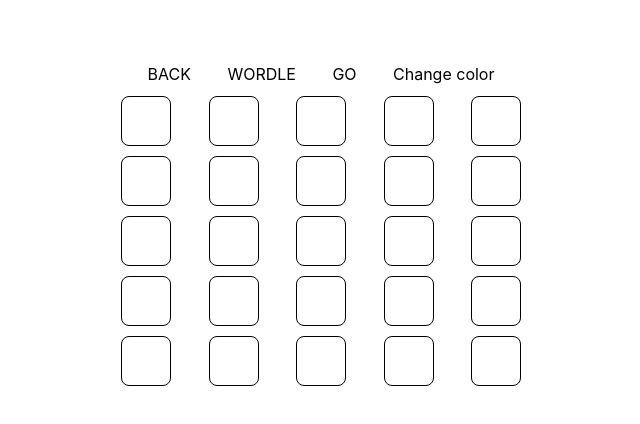
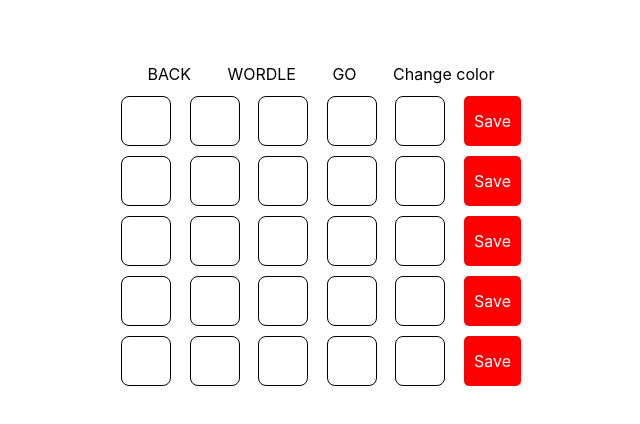
Before and after one commit to danilodejesus/dd3-worlde, a React (Create React App) app: page / in a window 1280 px wide. Both pictures are taken after a click on the button "!JUGAR¡". Shown: the top 424 px of the page, without its empty margins (319-959 px from the left). Built offline with nearby package versions, Linux system fonts and the light colour scheme.

Commit message:
forms ready

```diff
--- a/src/App.tsx
+++ b/src/App.tsx
@@ -22,11 +22,44 @@
   const errorMessage = false;
 
   const { register, handleSubmit, watch, formState: { errors } } = useForm();
+  const { register: register2, handleSubmit: handleSubmit2} = useForm();
+  const { register: register3, handleSubmit: handleSubmit3} = useForm();
+  const { register: register4, handleSubmit: handleSubmit4} = useForm();
+  const { register: register5, handleSubmit: handleSubmit5} = useForm();
+
   const onSubmit = (data: any) => {
     const wordForm = data.first + data.second + data.third + data.four + data.five;
-    // const wordFormMayus = wordForm.toUpperCase();
-    // console.log(wordSelected, wordFormMayus);
-    // console.log('comparation: ', wordSelected === wordFormMayus)
+    const wordFormMayus = wordForm.toUpperCase();
+    console.log(wordSelected, wordFormMayus);
+    console.log('comparation: ', wordSelected === wordFormMayus)
+  };
+
+  const onSubmit2 = (data: any) => {
+    const wordForm = data.first + data.second + data.third + data.four + data.five;
+    const wordFormMayus = wordForm.toUpperCase();
+    console.log(wordSelected, wordFormMayus);
+    console.log('comparation: ', wordSelected === wordFormMayus)
+  };
+
+  const onSubmit3 = (data: any) => {
+    const wordForm = data.first + data.second + data.third + data.four + data.five;
+    const wordFormMayus = wordForm.toUpperCase();
+    console.log(wordSelected, wordFormMayus);
+    console.log('comparation: ', wordSelected === wordFormMayus)
+  };
+
+  const onSubmit4 = (data: any) => {
+    const wordForm = data.first + data.second + data.third + data.four + data.five;
+    const wordFormMayus = wordForm.toUpperCase();
+    console.log(wordSelected, wordFormMayus);
+    console.log('comparation: ', wordSelected === wordFormMayus)
+  };
+
+  const onSubmit5 = (data: any) => {
+    const wordForm = data.first + data.second + data.third + data.four + data.five;
+    const wordFormMayus = wordForm.toUpperCase();
+    console.log(wordSelected, wordFormMayus);
+    console.log('comparation: ', wordSelected === wordFormMayus)
   };
 
   useEffect(() => {
@@ -39,11 +72,6 @@
   const play = () => {
     setInstructions(false);
     setPageTwo(true);
-  }
-
-  const handleChange = (event: any) => {
-    const word = event.target.value += event.target.value
-    console.log(word)
   }
 
   return (
@@ -109,41 +137,46 @@
           </div>
 
           <div className='words'>
-            <div className='word'>
-              <input type='text' maxLength={1} onChange={handleChange} />
-              <input type='text' maxLength={1} onChange={handleChange} />
-              <input type='text' maxLength={1} onChange={handleChange} />
-              <input type='text' maxLength={1} onChange={handleChange} />
-              <input type='text' maxLength={1} onChange={handleChange} />
-            </div>
-            <div className='word'>
-              <input type='text' name='first' maxLength={1} />
-              <input type='text' name='second' maxLength={1} />
-              <input type='text' name='third' maxLength={1} />
-              <input type='text' name='four' maxLength={1} />
-              <input type='text' name='five' maxLength={1} />
-            </div>
-            <div className='word'>
-              <input type='text' name='first' maxLength={1} />
-              <input type='text' name='second' maxLength={1} />
-              <input type='text' name='third' maxLength={1} />
-              <input type='text' name='four' maxLength={1} />
-              <input type='text' name='five' maxLength={1} />
-            </div>
-            <div className='word'>
-              <input type='text' name='first' maxLength={1} />
-              <input type='text' name='second' maxLength={1} />
-              <input type='text' name='third' maxLength={1} />
-              <input type='text' name='four' maxLength={1} />
-              <input type='text' name='five' maxLength={1} />
-            </div>
-            <div className='word'>
-              <input type='text' name='first' maxLength={1} />
-              <input type='text' name='second' maxLength={1} />
-              <input type='text' name='third' maxLength={1} />
-              <input type='text' name='four' maxLength={1} />
-              <input type='text' name='five' maxLength={1} />
-            </div>
+            <form onSubmit={handleSubmit(onSubmit)} className='word'>
+              <input type='text' maxLength={1} {...register("first", { required: true })} />
+              <input type='text' maxLength={1} {...register("second", { required: true })} />
+              <input type='text' maxLength={1} {...register("third", { required: true })} />
+              <input type='text' maxLength={1} {...register("four", { required: true })} />
+              <input type='text' maxLength={1} {...register("five", { required: true })}/>
+              <button type="submit" value="save" >Save</button>
+            </form>
+            <form onSubmit={handleSubmit2(onSubmit2)} className='word'>
+              <input type='text' maxLength={1} {...register2("first", { required: true })} />
+              <input type='text' maxLength={1} {...register2("second", { required: true })} />
+              <input type='text' maxLength={1} {...register2("third", { required: true })} />
+              <input type='text' maxLength={1} {...register2("four", { required: true })} />
+              <input type='text' maxLength={1} {...register2("five", { required: true })}/>
+              <button type="submit" value="save">Save</button>
+            </form>
+            <form onSubmit={handleSubmit3(onSubmit3)} className='word'>
+              <input type='text' maxLength={1} {...register3("first", { required: true })} />
+              <input type='text' maxLength={1} {...register3("second", { required: true })} />
+              <input type='text' maxLength={1} {...register3("third", { required: true })} />
+              <input type='text' maxLength={1} {...register3("four", { required: true })} />
+              <input type='text' maxLength={1} {...register3("five", { required: true })}/>
+              <button type="submit" value="save">Save</button>
+            </form>
+            <form onSubmit={handleSubmit4(onSubmit4)} className='word'>
+              <input type='text' maxLength={1} {...register4("first", { required: true })} />
+              <input type='text' maxLength={1} {...register4("second", { required: true })} />
+              <input type='text' maxLength={1} {...register4("third", { required: true })} />
+              <input type='text' maxLength={1} {...register4("four", { required: true })} />
+              <input type='text' maxLength={1} {...register4("five", { required: true })}/>
+              <button type="submit" value="save">Save</button>
+            </form>
+            <form onSubmit={handleSubmit5(onSubmit5)} className='word'>
+              <input type='text' maxLength={1} {...register5("first", { required: true })} />
+              <input type='text' maxLength={1} {...register5("second", { required: true })} />
+              <input type='text' maxLength={1} {...register5("third", { required: true })} />
+              <input type='text' maxLength={1} {...register5("four", { required: true })} />
+              <input type='text' maxLength={1} {...register5("five", { required: true })}/>
+              <button type="submit" value="save">Save</button>
+            </form>
           </div>
         </div>
       )}
--- a/src/index.css
+++ b/src/index.css
@@ -34,6 +34,14 @@
 
 .words {
   margin-bottom: 20px;
+}
+
+.words button {
+  background: red;
+  color: white;
+  padding: 0px 10px;
+  box-sizing: border-box;
+  border-radius: 5px;
 }
 
 .word {
```
